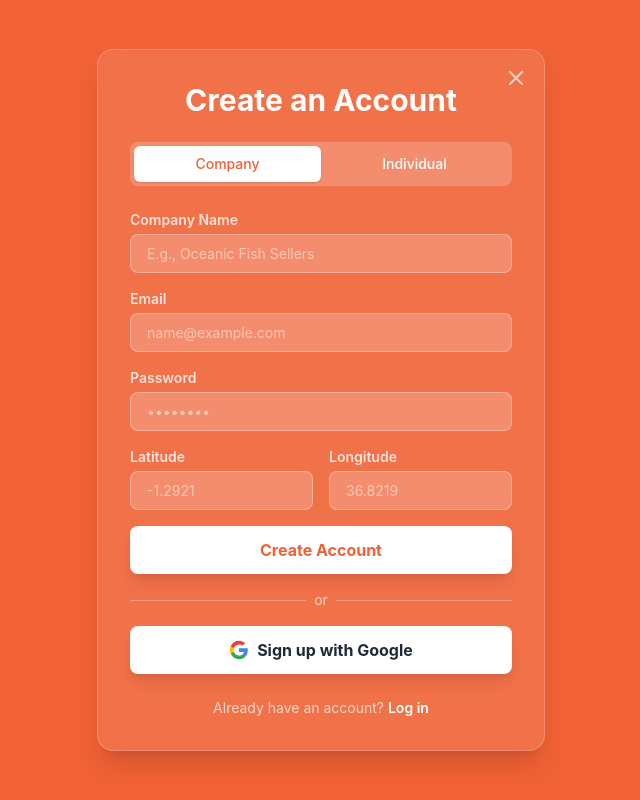
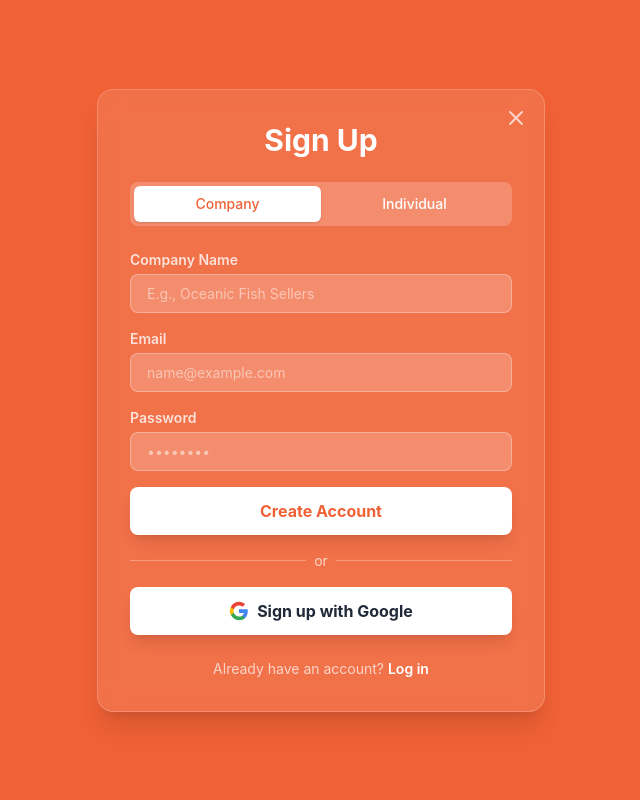
Before and after one commit to hempstonetinga17-ui/jijipoll, a Next.js app: page /register in a window 1280 px wide. Shown: the whole page, without its empty margins (319-959 px from the left). Built offline with nearby package versions, Linux system fonts and the light colour scheme.

Commit message:
Update registration/login text and landing page stats

```diff
--- a/src/app/(auth)/login/page.tsx
+++ b/src/app/(auth)/login/page.tsx
@@ -43,7 +43,7 @@ function LoginForm() {
             <path strokeLinecap="round" strokeLinejoin="round" strokeWidth={2} d="M6 18L18 6M6 6l12 12" />
           </svg>
         </button>
-        <h2 className="text-3xl font-bold text-white mb-6 text-center">Business Login</h2>
+        <h2 className="text-3xl font-bold text-white mb-6 text-center">Login</h2>
 
         {errorMessage && (
           <div className="bg-red-500/20 border border-red-400/50 text-white text-sm rounded-lg px-4 py-3 mb-4 text-center">
@@ -104,7 +104,7 @@ function LoginForm() {
         </button>
 
         <p className="text-white/70 text-center mt-6 text-sm">
-          Don't have a business account? <a href="/register" className="text-white font-semibold hover:underline">Register</a>
+          Don't have an account? <a href="/register" className="text-white font-semibold hover:underline">Sign up</a>
         </p>
       </div>
     </div>
--- a/src/app/(auth)/register/page.tsx
+++ b/src/app/(auth)/register/page.tsx
@@ -11,8 +11,6 @@ export default function RegisterPage() {
     companyName: "",
     email: "",
     password: "",
-    latitude: "",
-    longitude: "",
   })
   const [error, setError] = useState<string | null>(null)
   const [loading, setLoading] = useState(false)
@@ -64,7 +62,7 @@ export default function RegisterPage() {
             <path strokeLinecap="round" strokeLinejoin="round" strokeWidth={2} d="M6 18L18 6M6 6l12 12" />
           </svg>
         </button>
-        <h2 className="text-3xl font-bold text-white mb-6 text-center">Create an Account</h2>
+        <h2 className="text-3xl font-bold text-white mb-6 text-center">Sign Up</h2>
 
         {/* Account Type Toggle */}
         <div className="flex bg-white/20 rounded-lg p-1 mb-6">
@@ -132,34 +130,6 @@ export default function RegisterPage() {
               placeholder="••••••••"
             />
           </div>
-          <div className="grid grid-cols-2 gap-4">
-            <div>
-              <label className="block text-white/80 mb-1 text-sm">Latitude</label>
-              <input
-                type="number"
-                step="any"
-                name="latitude"
-                value={formData.latitude}
-                onChange={handleChange}
-                required
-                className="w-full px-4 py-2 rounded-lg bg-white/20 border border-white/30 text-white placeholder-white/50 focus:outline-none focus:ring-2 focus:ring-white/50"
-                placeholder="-1.2921"
-              />
-            </div>
-            <div>
-              <label className="block text-white/80 mb-1 text-sm">Longitude</label>
-              <input
-                type="number"
-                step="any"
-                name="longitude"
-                value={formData.longitude}
-                onChange={handleChange}
-                required
-                className="w-full px-4 py-2 rounded-lg bg-white/20 border border-white/30 text-white placeholder-white/50 focus:outline-none focus:ring-2 focus:ring-white/50"
-                placeholder="36.8219"
-              />
-            </div>
-          </div>
           <button
             type="submit"
             disabled={loading}
--- a/src/app/page.tsx
+++ b/src/app/page.tsx
@@ -21,7 +21,7 @@ export default function HomePage() {
             Log In
           </Link>
           <Link href="/register" className="bg-white text-[#f06135] px-6 py-3 rounded-full font-bold hover:bg-gray-100 transition shadow-xl">
-            Register Business
+            Sign Up
           </Link>
         </div>
       </header>
@@ -38,9 +38,9 @@ export default function HomePage() {
 
       {/* Stat Widgets overlay */}
       <div className="absolute bottom-10 right-10 z-20 flex gap-4 sm:gap-6 origin-bottom-right">
-        <StatWidget value="120+" label="Countries" bgColor="#d35400" />
-        <StatWidget value="73" label="Languages" bgColor="#a8e6cf" />
-        <StatWidget value="10K+" label="Interviewers" bgColor="#bdc3c7" />
+        <StatWidget value="100K+" label="Businesses Registered" bgColor="#d35400" />
+        <StatWidget value="45+" label="Countries" bgColor="#a8e6cf" />
+        <StatWidget value="1000+" label="Surveyors" bgColor="#bdc3c7" />
       </div>
     </main>
   )
```
